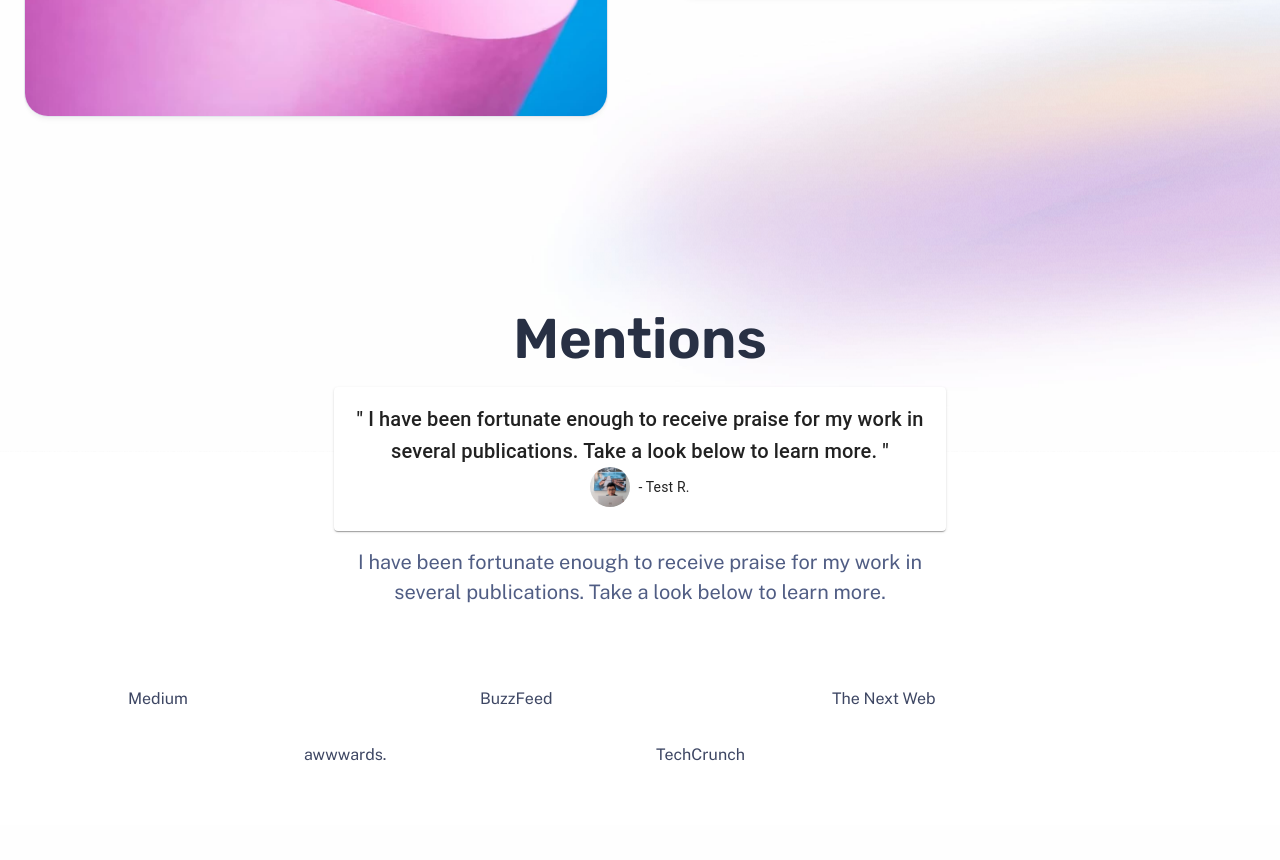
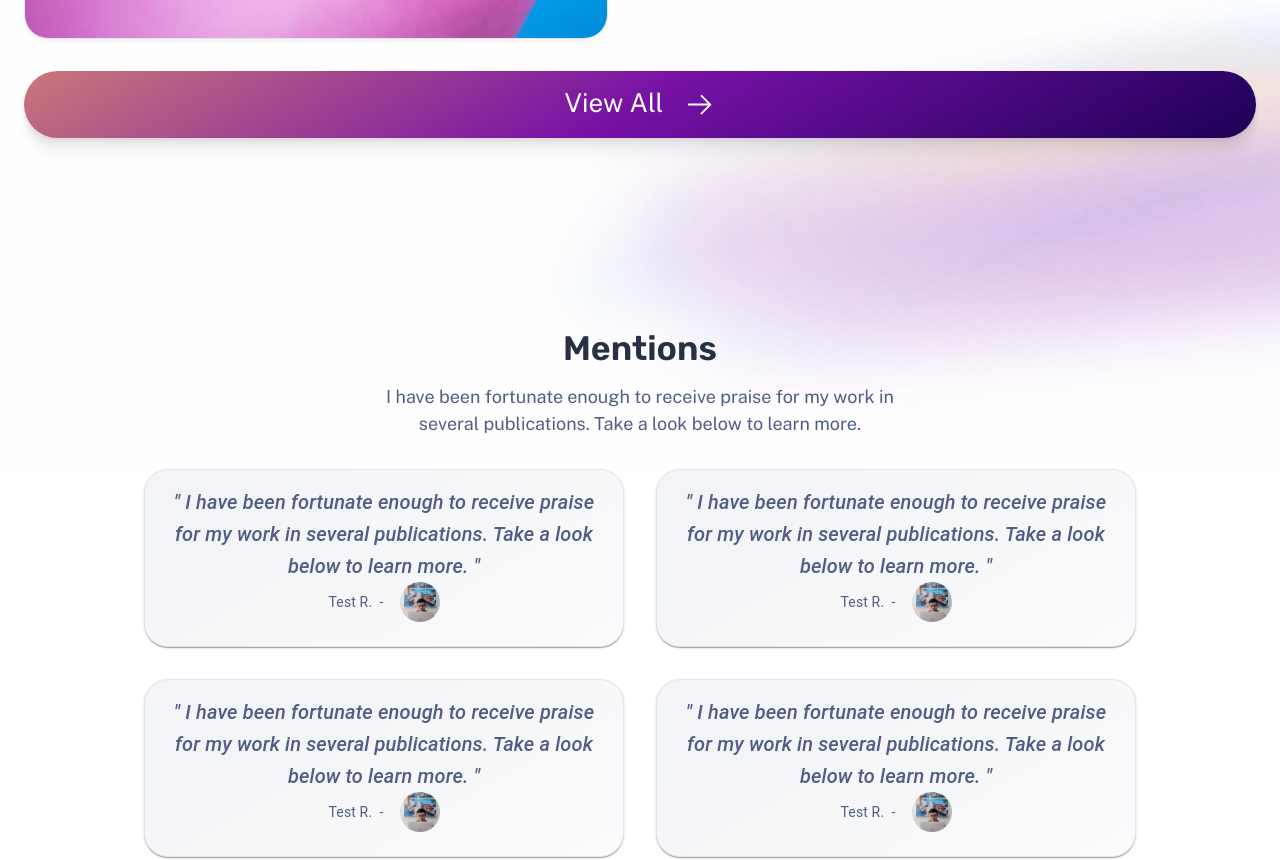
Before and after one commit to safydy/r-safydy-protfolio, an Astro site: page / in a window 1280 px wide. Shown: the part 2782-3642 px from the top of the page. Built offline with nearby package versions, Linux system fonts and the light colour scheme; Astro itself is replaced by a stand-in of ours.

Commit message:
fix Quote style

```diff
--- a/src/components/react_components/Quote.css
+++ b/src/components/react_components/Quote.css
@@ -1,19 +1,20 @@
-.mention-card {
+.MuiPaper-root {
     display: flex;
-    height: 7rem;
-    justify-content: center;
-    align-items: center;
-    text-align: center;
+    max-width: 30rem;
     border: 1px solid var(--gray-800);
-    border-radius: 1.5rem;
-    color: var(--gray-300);
+    border-radius: 1.5rem !important;
+
+    & .MuiCardContent-root {
+        & .MuiTypography-root {
+            color: var(--gray-300);
+        }
+    }
     background: var(--gradient-subtle);
     box-shadow: var(--shadow-sm);
 }
 
 @media (min-width: 50em) {
-    .mention-card {
+    .MuiPaper-root {
         border-radius: 1.5rem;
-        height: 9.5rem;
     }
 }
--- a/src/components/react_components/Quote.jsx
+++ b/src/components/react_components/Quote.jsx
@@ -4,21 +4,20 @@
 import CardContent from '@mui/material/CardContent';
 import Typography from '@mui/material/Typography';
 import Box from '@mui/material/Box';
-// import './Quote.css';
+import './Quote.css';
 
 function Quote({ avatar, quote, author }) {
   return (
-    <Card className="mention-card">
+    <Card className="mention-quote">
       <CardContent>
-        <Typography variant="h6" component="div" align="center">
+        <Typography variant="h6" component="div" align="center" style={{ fontStyle: 'italic' }}>
           " {quote} "
         </Typography>
         <Box display="flex" justifyContent="center" alignItems="center">
+          <Typography variant="body2" component="div" sx={{ mr: 2 }}>
+            {author}&nbsp;&nbsp;-
+          </Typography>
           <Avatar alt={author} src={avatar} />
-          {/*color="text.secondary"*/}
-          <Typography variant="body2" component="div" sx={{ ml: 1 }}>
-            - {author}
-          </Typography>
         </Box>
       </CardContent>
     </Card>
--- a/src/pages/index.astro
+++ b/src/pages/index.astro
@@ -82,11 +82,6 @@
 			<section class="section with-background bg-variant">
 				<header class="section-header stack gap-2 lg:gap-4">
 					<h3>Mentions</h3>
-					<Quote
-						client:only="react"
-						avatar="/assets/photo1.jpg"
-						author="Test R."
-						quote="I have been fortunate enough to receive praise for my work in several publications. Take a look below to learn more. "/>
 					<p>
 						I have been fortunate enough to receive praise for my work in several publications. Take
 						a look below to learn more.
@@ -95,13 +90,36 @@
 
 				<div class="gallery">
 					<Grid variant="small">
-						{
-							['Medium', 'BuzzFeed', 'The Next Web', 'awwwards.', 'TechCrunch'].map((brand) => (
-								<li class="mention-card">
-									<p>{brand}</p>
-								</li>
-							))
-						}
+						<Quote
+							client:only="react"
+							avatar="/assets/photo1.jpg"
+							author="Test R."
+							quote="I have been fortunate enough to receive praise for my work in several publications. Take a look below to learn more. "/>
+
+						<Quote
+							client:only="react"
+							avatar="/assets/photo1.jpg"
+							author="Test R."
+							quote="I have been fortunate enough to receive praise for my work in several publications. Take a look below to learn more. "/>
+
+						<Quote
+							client:only="react"
+							avatar="/assets/photo1.jpg"
+							author="Test R."
+							quote="I have been fortunate enough to receive praise for my work in several publications. Take a look below to learn more. "/>
+
+						<Quote
+							client:only="react"
+							avatar="/assets/photo1.jpg"
+							author="Test R."
+							quote="I have been fortunate enough to receive praise for my work in several publications. Take a look below to learn more. "/>
+
+						<Quote
+							client:only="react"
+							avatar="/assets/photo1.jpg"
+							author="Test R."
+							quote="I have been fortunate enough to receive praise for my work in several publications. Take a look below to learn more. "/>
+
 					</Grid>
 				</div>
 			</section>
@@ -199,39 +217,6 @@
 		font-size: var(--text-2xl);
 	}
 
-	@media (min-width: 50em) {
-		.section {
-			grid-template-columns: repeat(4, 1fr);
-			grid-template-areas: 'header header header header' 'gallery gallery gallery gallery';
-			gap: 5rem;
-		}
-
-		.section.with-cta {
-			grid-template-areas: 'header header header cta' 'gallery gallery gallery gallery';
-		}
-
-		.section-header {
-			grid-area: header;
-			font-size: var(--text-lg);
-		}
-
-		.section-header h3 {
-			font-size: var(--text-4xl);
-		}
-
-		.with-cta .section-header {
-			justify-self: flex-start;
-			text-align: left;
-		}
-
-		.gallery {
-			grid-area: gallery;
-		}
-
-		.cta {
-			grid-area: cta;
-		}
-	}
 
 
 </style>
```
